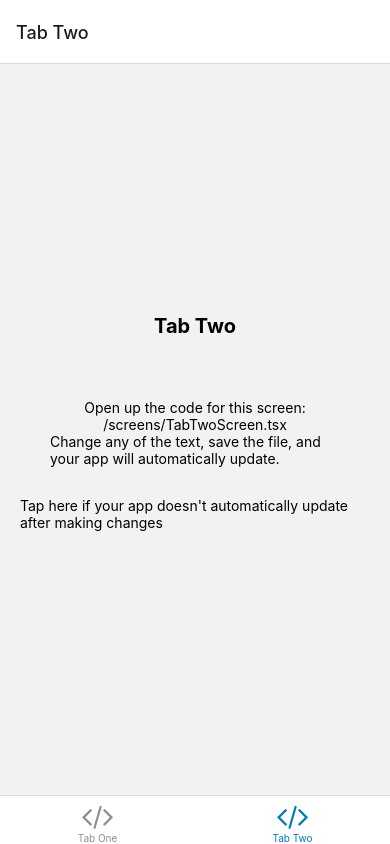
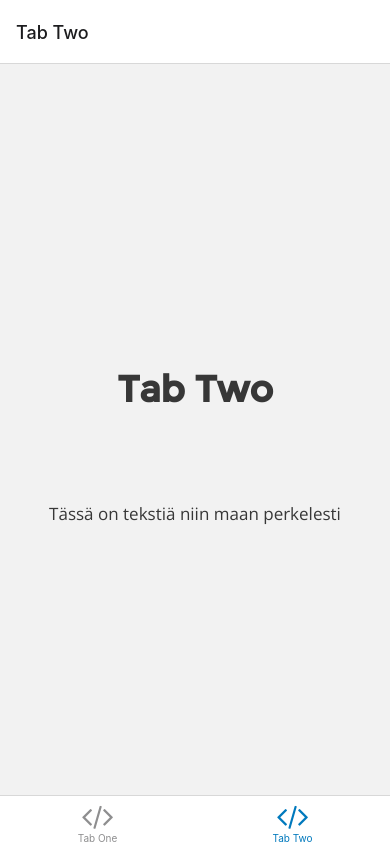
Before and after one commit to ollisterr/drop, a React Native app in the folder mobile/: screen /TabTwo in a window 390 px wide. Built offline with nearby package versions, Linux system fonts and the light colour scheme; what expo-linking would draw is missing.

Commit message:
Fix fonts and add base typography components

```diff
--- a/mobile/hooks/useCachedResources.ts
+++ b/mobile/hooks/useCachedResources.ts
@@ -17,10 +17,10 @@ export default function useCachedResources() {
           ...FontAwesome.font,
           'space-mono': require('../assets/fonts/SpaceMono-Regular.ttf'),
           'NATS': require('../assets/fonts/NATS-Regular.ttf'),
-          "Open Sans Bold": require("../assets/fonts/OpenSans-Bold.ttf"),
+          "Open Sans Light": require("../assets/fonts/OpenSans-Light.ttf"),
           "Open Sans Regular": require("../assets/fonts/OpenSans-Regular.ttf"),
           "Open Sans Medium": require("../assets/fonts/OpenSans-Medium.ttf"),
-          "Open Sans Light": require("../assets/fonts/OpenSans-Light.ttf"),
+          "Open Sans Bold": require("../assets/fonts/OpenSans-Bold.ttf"),
         });
       } catch (e) {
         // We might want to provide this error information to an error reporting service
--- a/mobile/screens/TabTwoScreen.tsx
+++ b/mobile/screens/TabTwoScreen.tsx
@@ -1,14 +1,15 @@
 import * as React from 'react';
-import { StyleSheet, View, Text } from 'react-native';
+import { StyleSheet, View } from 'react-native';
 
 import EditScreenInfo from '../components/EditScreenInfo';
+import { H1, Text } from '../styles/typography';
 
 export default function TabTwoScreen() {
   return (
     <View style={styles.container}>
-      <Text style={styles.title}>Tab Two</Text>
+      <H1>Tab Two</H1>
       <View style={styles.separator} />
-      <EditScreenInfo path="/screens/TabTwoScreen.tsx" />
+      <Text>Tässä on tekstiä niin maan perkelesti</Text>
     </View>
   );
 }
--- a/mobile/styles/theme.ts
+++ b/mobile/styles/theme.ts
@@ -35,29 +35,29 @@ const theme = {
   typography: {
       h1: css`
         font-family: NATS;
-        font-size: ${px(32)};
+        font-size: ${px(48)};
         font-weight: 600;
       `,
       h2: css`
         font-family: NATS;
-        font-size: ${px(24)};
+        font-size: ${px(32)};
         font-weight: 600;
       `,
       h3: css`
         font-family: NATS;
-        font-size: ${px(16)};
+        font-size: ${px(24)};
         text-transform: uppercase;
       `,
       subheading: css`
-        font-family: Open Sans Medium, sans-serif;
+        font-family: "Open Sans Medium, sans-serif";
         font-size: ${px(16)};
       `,
       body: css`
-        font-family: Open Sans Regular, sans-serif;
+        font-family: "Open Sans Regular, sans-serif";
         font-size: ${px(16)};
       `,
       detail: css`
-        font-family: Open Sans Regular, sans-serif;
+        font-family: "Open Sans Regular, sans-serif";
         font-size: ${px(12)};
       `
   }
--- /dev/null
+++ b/mobile/styles/typography.ts
@@ -0,0 +1,30 @@
+import styled, { css } from "."
+import { Color } from "./theme"
+
+const BaseText = styled.Text<{ color?: Color}>`
+    color: ${p => p.theme.colors[p.color ?? "black"]};
+`
+
+export const Text = styled(BaseText)<{ weight?: "medium" | "bold" }>`
+    ${p => p.theme.typography.body}
+    ${p => p.weight && css`
+        font-family: ${p.weight === "medium" ? "Open Sans Medium" : "Open Sans Bold"};
+        font-weight: ${p.weight === "bold" ? 600 : 400};
+    `}
+`
+
+export const Subheading = styled(Text)`
+    ${p => p.theme.typography.subheading}
+`
+
+export const H1 = styled(BaseText)`
+    ${p => p.theme.typography.h1}
+`
+
+export const H2 = styled(BaseText)`
+    ${p => p.theme.typography.h2}
+`
+
+export const H3 = styled(BaseText)`
+    ${p => p.theme.typography.h3}
+`
```
